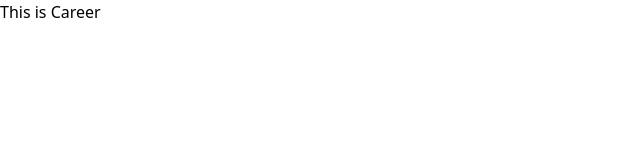
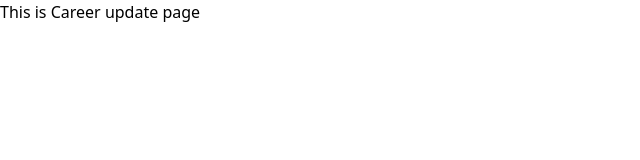
Before and after one commit to rjspyk5/Ajker-News, a React (Vite) app: page /career in a window 1280 px wide. Shown: the top 160 px of the page, without its empty margins (0-640 px from the left). Built offline with nearby package versions, Linux system fonts and the light colour scheme; a web font is replaced by a local one.

Commit message:
this carrer update page

```diff
--- a/src/pages/Career/Career.jsx
+++ b/src/pages/Career/Career.jsx
@@ -1,5 +1,5 @@
 import React from "react";
 
 export const Career = () => {
-  return <div>This is Career</div>;
+  return <div>This is Career update page</div>;
 };
```
